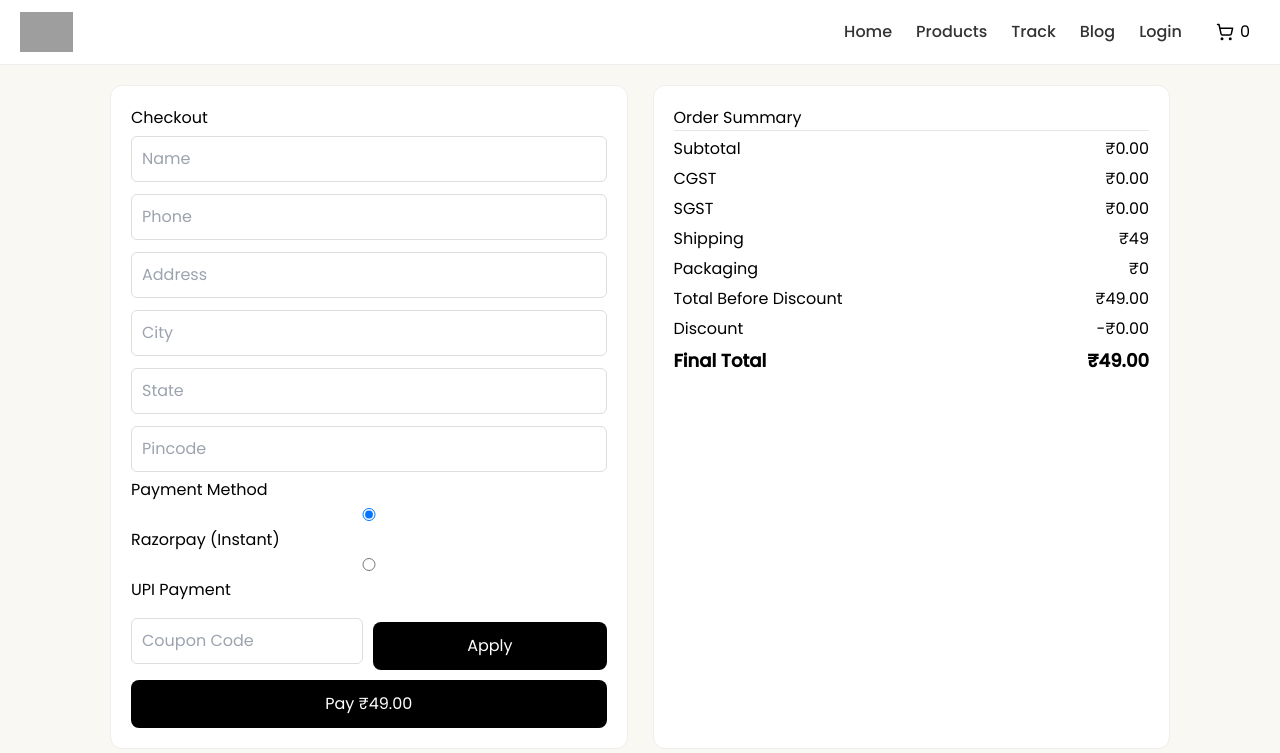
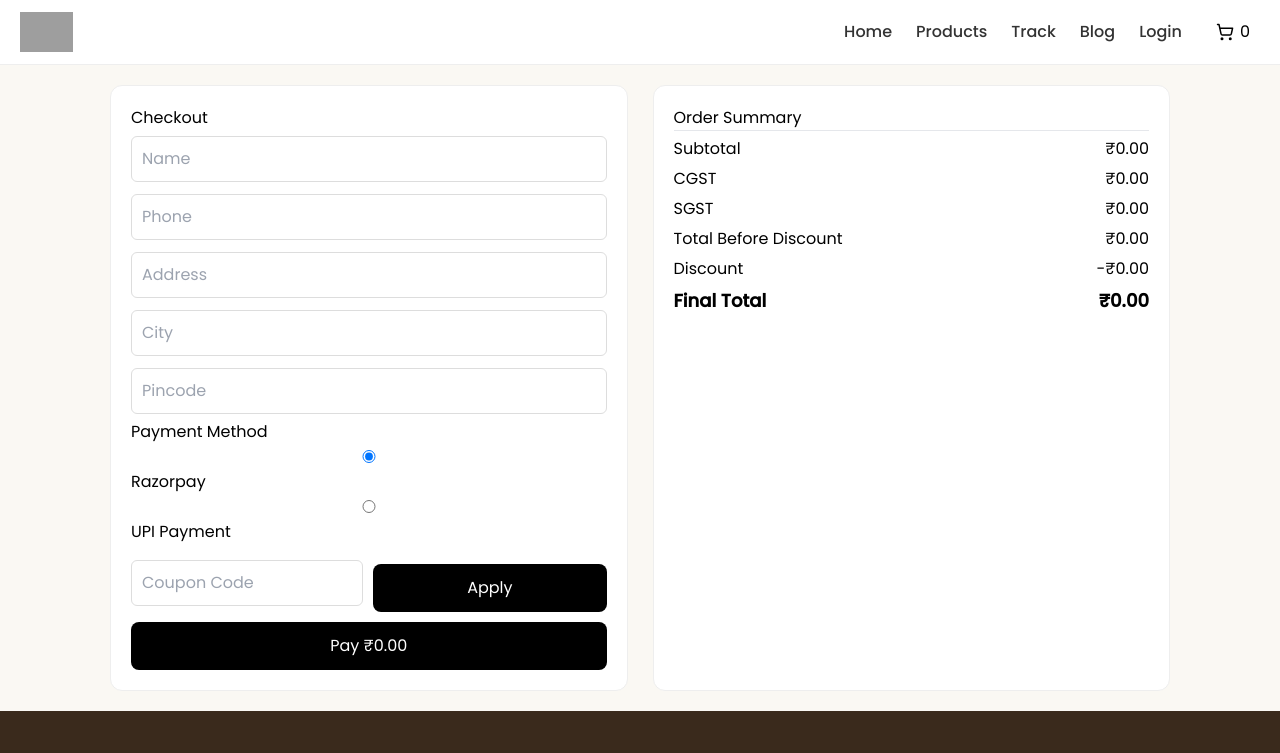
Before and after one commit to nagarajukandula55/native, a Next.js app: page /checkout in a window 1280 px wide. Shown: the top 753 px of the page. Built offline with nearby package versions, Linux system fonts and the light colour scheme; grey boxes are pictures that could not be loaded.

Commit message:
Update page.js

```diff
--- a/app/checkout/page.js
+++ b/app/checkout/page.js
@@ -6,15 +6,16 @@ import { useRouter } from "next/navigation";
 import QRCode from "react-qr-code";
 
 const UPI_ID = "9000528462@ybl";
-const UPI_NAME = "Native";
+const UPI_NAME = "Native Store";
 
-/* ================= GST HELPER ================= */
-const getTaxSplit = (base, gstPercent = 18) => {
-  const gst = (base * gstPercent) / 100;
+/* ================= TAX HELPER ================= */
+const getTaxSplit = (base, gstPercent = 0) => {
+  const gstTotal = (base * gstPercent) / 100;
+
   return {
-    cgst: gst / 2,
-    sgst: gst / 2,
-    gstTotal: gst,
+    cgst: gstTotal / 2,
+    sgst: gstTotal / 2,
+    gstTotal,
   };
 };
 
@@ -28,7 +29,6 @@ export default function CheckoutPage() {
     address: "",
     city: "",
     pincode: "",
-    state: "",
   });
 
   const [paymentMethod, setPaymentMethod] = useState("razorpay");
@@ -49,18 +49,21 @@ export default function CheckoutPage() {
     }
   };
 
-  /* ================= GST CALCULATION (ITEM WISE) ================= */
+  /* ================= PRODUCT-BASED TAX ================= */
   const taxItems = cart.map((item) => {
     const base = item.price * item.qty;
-    const gstPercent = item.gstPercent ?? item.gstRate ?? 18;
+
+    // FROM PRODUCT UPLOAD PAGE (IMPORTANT)
+    const gstPercent = item.gstPercent ?? 0;
+    const hsn = item.hsn ?? "0000";
 
     const tax = getTaxSplit(base, gstPercent);
 
     return {
       ...item,
       base,
-      hsn: item.hsn || "0000",
       gstPercent,
+      hsn,
       ...tax,
     };
   });
@@ -71,16 +74,11 @@ export default function CheckoutPage() {
   const cgstTotal = taxItems.reduce((a, b) => a + b.cgst, 0);
   const sgstTotal = taxItems.reduce((a, b) => a + b.sgst, 0);
 
-  /* ================= EXTRA CHARGES ================= */
-  const shippingFee = subtotal > 999 ? 0 : 49;
-  const packagingFee = subtotal > 0 ? 20 : 0;
-
-  const totalBeforeDiscount =
-    subtotal + gstTotal + shippingFee + packagingFee;
-
+  /* ================= FINAL AMOUNT ================= */
+  const totalBeforeDiscount = subtotal + gstTotal;
   const finalAmount = totalBeforeDiscount - discount;
 
-  /* ================= UPI ================= */
+  /* ================= UPI LINK ================= */
   const upiLink = `upi://pay?pa=${UPI_ID}&pn=${UPI_NAME}&am=${finalAmount.toFixed(
     2
   )}&cu=INR`;
@@ -101,8 +99,6 @@ export default function CheckoutPage() {
             gstTotal,
             cgstTotal,
             sgstTotal,
-            shippingFee,
-            packagingFee,
             discount,
             finalAmount,
           },
@@ -144,7 +140,7 @@ export default function CheckoutPage() {
         rzp.open();
       }
 
-      /* ================= UPI ================= */
+      /* ================= UPI REDIRECT ================= */
       if (paymentMethod === "upi") {
         window.location.href = upiLink;
         router.push(`/order-pending?orderId=${orderId}`);
@@ -160,7 +156,7 @@ export default function CheckoutPage() {
   return (
     <div className="checkout">
 
-      {/* ================= LEFT FORM ================= */}
+      {/* ================= FORM ================= */}
       <div className="box">
         <h2>Checkout</h2>
 
@@ -168,7 +164,6 @@ export default function CheckoutPage() {
         <input name="phone" placeholder="Phone" onChange={handleChange} />
         <input name="address" placeholder="Address" onChange={handleChange} />
         <input name="city" placeholder="City" onChange={handleChange} />
-        <input name="state" placeholder="State" onChange={handleChange} />
         <input name="pincode" placeholder="Pincode" onChange={handleChange} />
 
         <h4>Payment Method</h4>
@@ -179,7 +174,7 @@ export default function CheckoutPage() {
             checked={paymentMethod === "razorpay"}
             onChange={() => setPaymentMethod("razorpay")}
           />
-          Razorpay (Instant)
+          Razorpay
         </label>
 
         <label>
@@ -206,7 +201,7 @@ export default function CheckoutPage() {
         </button>
       </div>
 
-      {/* ================= RIGHT SUMMARY ================= */}
+      {/* ================= SUMMARY ================= */}
       <div className="box">
         <h3>Order Summary</h3>
 
@@ -245,16 +240,6 @@ export default function CheckoutPage() {
         </div>
 
         <div className="row">
-          <span>Shipping</span>
-          <span>{shippingFee === 0 ? "FREE" : `₹${shippingFee}`}</span>
-        </div>
-
-        <div className="row">
-          <span>Packaging</span>
-          <span>₹{packagingFee}</span>
-        </div>
-
-        <div className="row">
           <span>Total Before Discount</span>
           <span>₹{totalBeforeDiscount.toFixed(2)}</span>
         </div>
@@ -269,11 +254,34 @@ export default function CheckoutPage() {
           <b>₹{finalAmount.toFixed(2)}</b>
         </div>
 
-        {/* UPI */}
+        {/* ================= UPI OPTIONS ================= */}
         {paymentMethod === "upi" && (
           <div className="upiBox">
             <h4>Pay via UPI</h4>
+
             <QRCode value={upiLink} size={140} />
+
+            <a href={upiLink} className="btn">
+              Open UPI App
+            </a>
+
+            <a
+              href={`gpay://upi/pay?pa=${UPI_ID}&pn=${UPI_NAME}&am=${finalAmount.toFixed(
+                2
+              )}&cu=INR`}
+              className="btn alt"
+            >
+              Google Pay
+            </a>
+
+            <a
+              href={`phonepe://pay?pa=${UPI_ID}&pn=${UPI_NAME}&am=${finalAmount.toFixed(
+                2
+              )}&cu=INR`}
+              className="btn alt"
+            >
+              PhonePe
+            </a>
           </div>
         )}
       </div>
@@ -340,6 +348,20 @@ export default function CheckoutPage() {
           margin-top: 20px;
           text-align: center;
         }
+
+        .btn {
+          display: block;
+          margin-top: 10px;
+          padding: 10px;
+          background: green;
+          color: white;
+          border-radius: 6px;
+          text-decoration: none;
+        }
+
+        .btn.alt {
+          background: #111;
+        }
       `}</style>
     </div>
   );
```
